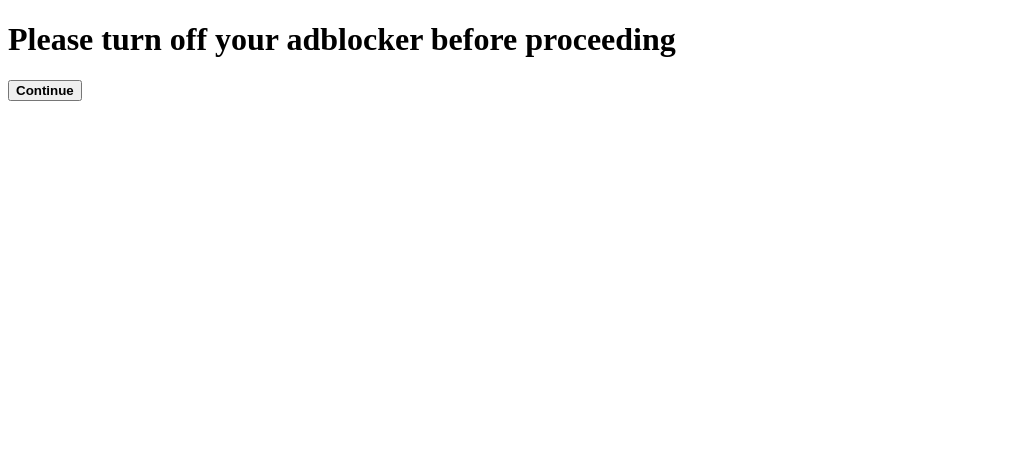
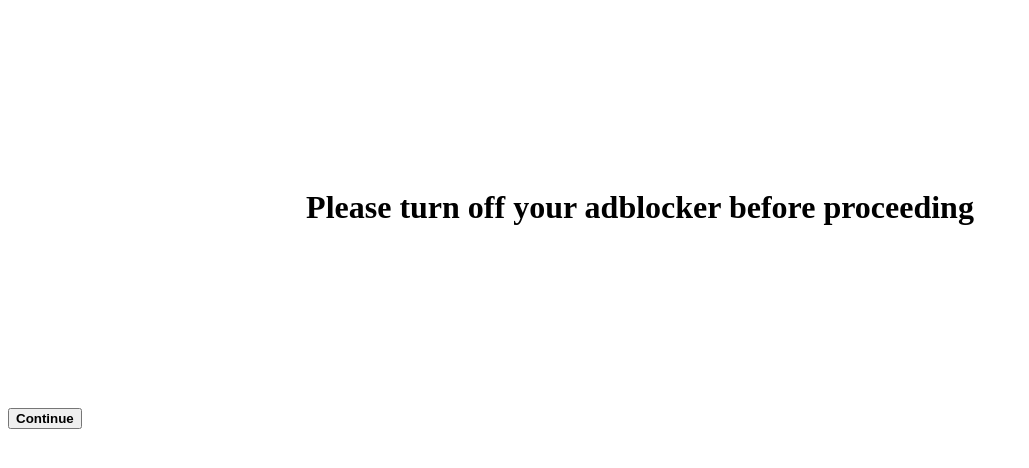
Before and after one commit to bradene0/ad-jumpy-scare, a plain HTML site: page index.html in a window 1280 px wide. Shown: the whole page, without its empty margins (0-1029 px from the left). Drawn offline with Linux system fonts and the light colour scheme.

Commit message:
H1 Styling and linking index to stylesheet

```diff
--- a/index.html
+++ b/index.html
@@ -4,6 +4,7 @@
     <meta charset="UTF-8">
     <meta http-equiv="X-UA-Compatible" content="IE=edge">
     <meta name="viewport" content="width=device-width, initial-scale=1.0">
+    <link rel="stylesheet" href="style.css">
     <title>Your ad here</title>
 </head>
 <body>
--- a/style.css
+++ b/style.css
@@ -2,10 +2,11 @@ body {
     background-color: white;
 
 }
+
 #landing {
     display: flex;
     flex-direction: column;
     justify-content: center;
     align-items: center;
-
+    padding: 10em;
 }
```
